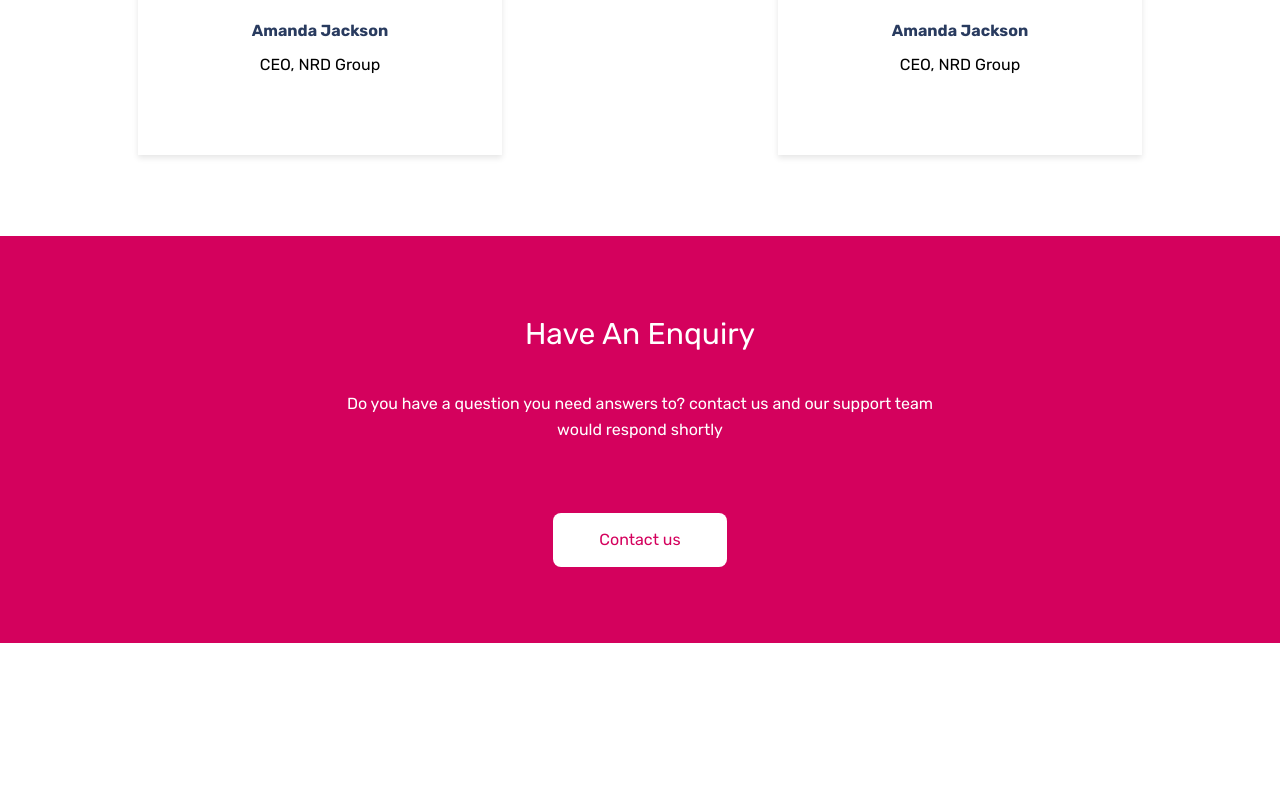
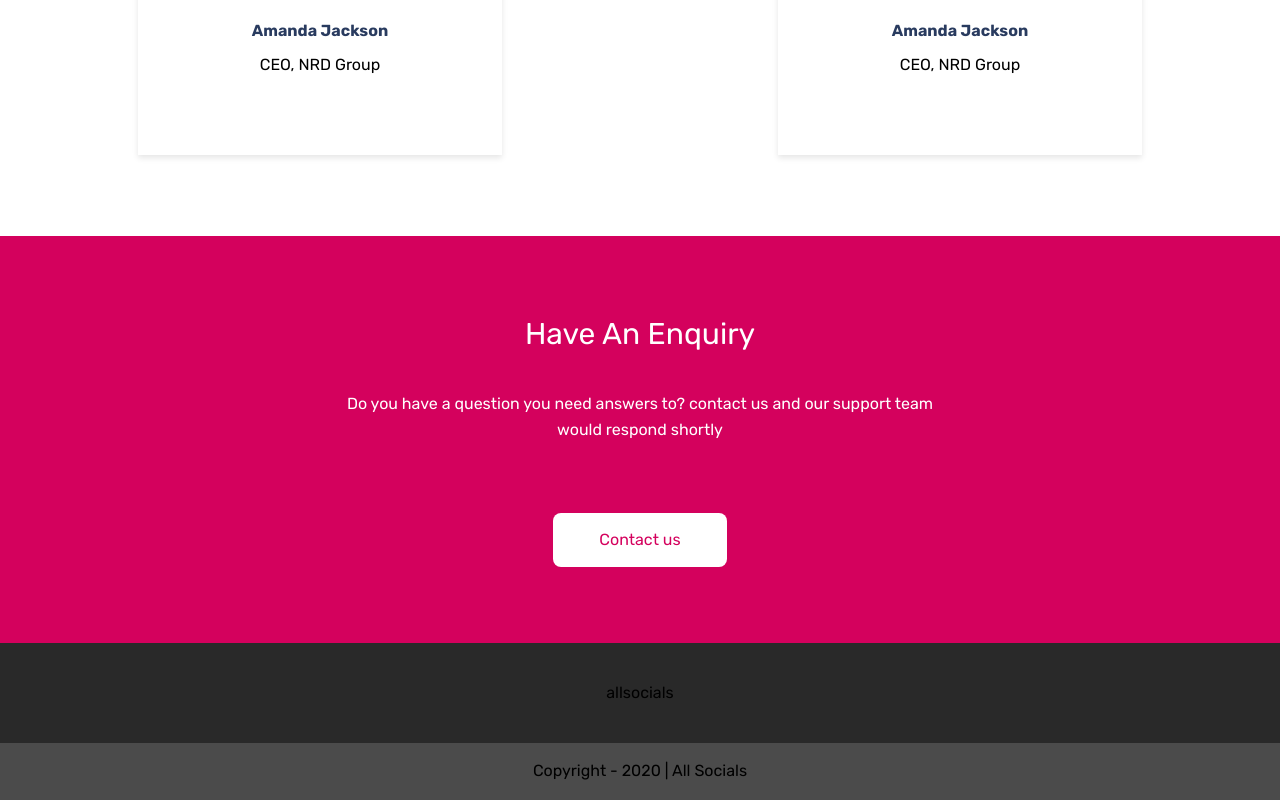
Before and after one commit to hemarle/sociall, a React (Create React App) app: page / in a window 1280 px wide. Shown: the part 3096-3896 px from the top of the page. Before the commit the page ends 3739 px from the top, so only its background shows below. Built offline with nearby package versions, Linux system fonts and the light colour scheme.

Commit message:
Footer done and added to tailwind config

```diff
--- a/src/App.js
+++ b/src/App.js
@@ -10,6 +10,7 @@ import manImage from "./images/man.png";
 import videoImage from "./images/vid.png";
 import girlImage from "./images/girl.png";
 import Contact from "./Contact";
+import Footer from "./Footer";
 function App() {
   const testimonialData = [
     {
@@ -65,6 +66,7 @@ function App() {
         linkText="Contact us"
         link="/contact us"
       />
+      <Footer />
     </div>
   );
 }
--- /dev/null
+++ b/src/Footer.css
@@ -0,0 +1,5 @@
+.footer div {
+  display: flex;
+  align-items: center;
+  justify-content: center;
+}
--- /dev/null
+++ b/src/Footer.js
@@ -0,0 +1,16 @@
+import React from "react";
+import "./Footer.css";
+function Footer() {
+  return (
+    <div className="footer">
+      <div className="footer__Top min-h-[100px] bg-deep-black">
+        <p>allsocials</p>
+      </div>
+      <div className="footer__Bottom min-h-[57px] bg-ash">
+        <p>Copyright - 2020 | All Socials</p>
+      </div>
+    </div>
+  );
+}
+
+export default Footer;
--- a/tailwind.config.js
+++ b/tailwind.config.js
@@ -1,7 +1,17 @@
 module.exports = {
-    content: ["./src/**/*.{html,js}"],
-    theme: {
-        extend: {}
+  content: ["./src/**/*.{html,js}"],
+  theme: {
+    extend: {
+      colors: {
+        red: "#fe0a74",
+        black: "#270212",
+        grey: "#fbfbfb",
+        blue: "#293b5f",
+        wine: "#d4015d",
+        "deep-black": "#292929",
+        ash: "#4B4B4B ",
+      },
     },
-    plugins: []
-}
+  },
+  plugins: [],
+};
```
